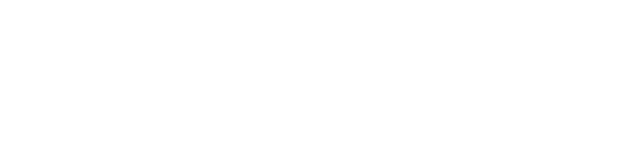
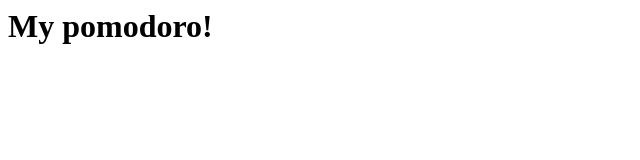
Before and after one commit to Achouffe666/pomodoro-react, a website: page src/index.html in a window 1280 px wide. Shown: the whole page, without its empty margins (0-640 px from the left). Drawn offline with Linux system fonts and the light colour scheme.

```diff
--- a/src/index.html
+++ b/src/index.html
@@ -1,5 +1,8 @@
 <html>
 <body>
+  <h1>
+    My pomodoro!
+  </h1>
   <script src="./index.js"></script>
 </body>
 </html>
--- a/src/index.js
+++ b/src/index.js
@@ -1,3 +1,3 @@
 /* eslint-disable no-console */
 console.log("hello world");
-console.log("Hello you!");
+console.log("Hello there!");
```
Also changed, not shown: dist/index.html (deleted), 2 other files.
